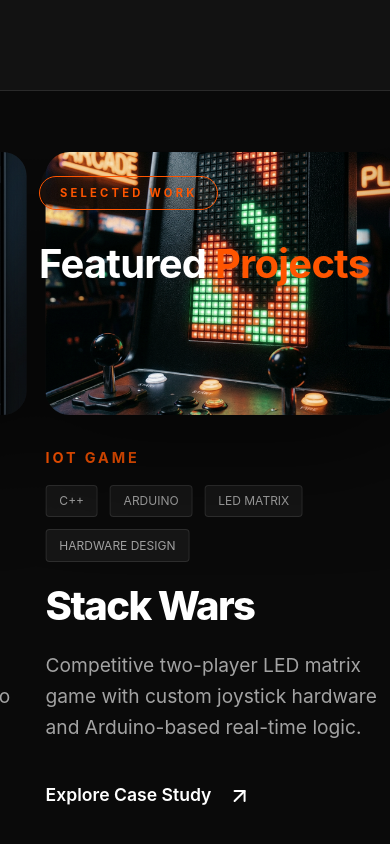
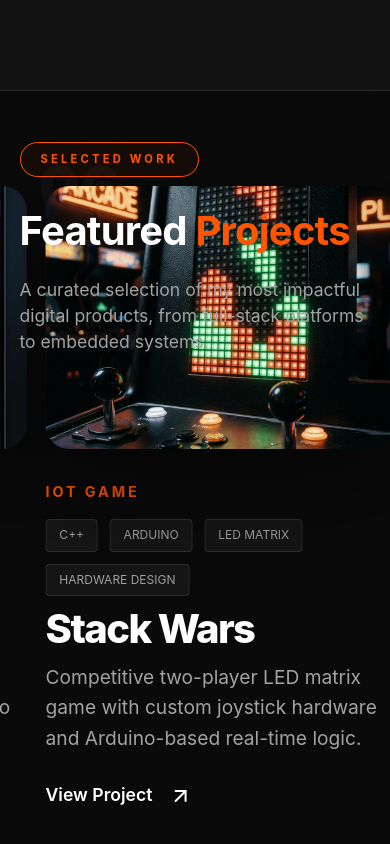
Before and after one commit to kramikkk/portfolio, a React (Vite) app: page / in a window 390 px wide. Shown: the part 7351-8195 px from the top of the page. Built offline with nearby package versions, Linux system fonts and the light colour scheme.

Commit message:
refactor: optimize Case Studies layout and header spacing for 1080p

```diff
--- a/src/components/CaseStudies.css
+++ b/src/components/CaseStudies.css
@@ -1,6 +1,7 @@
 .case-studies {
   background-color: var(--bg-primary);
-  height: 900vh; /* Scroll length for horizontal movement (increased for 8 projects) */
+  height: 900vh;
+  /* Scroll length for horizontal movement (increased for 8 projects) */
   position: relative;
 }
 
@@ -14,20 +15,17 @@
   justify-content: center;
 }
 
-.horizontal-header {
-  position: absolute;
-  top: 10%;
-  left: 5%;
-  z-index: 10;
-}
+
 
 .projects-horizontal-track {
   display: flex;
   height: 70vh;
   padding-left: 5%;
-  gap: 12vw; /* Increased gap for better spacing */
+  gap: 12vw;
+  /* Increased gap for better spacing */
   align-items: center;
-  width: max-content; /* CRITICAL: Allow track to be as wide as all projects */
+  width: max-content;
+  /* CRITICAL: Allow track to be as wide as all projects */
   will-change: transform;
 }
 
@@ -45,7 +43,7 @@
   grid-template-columns: 1.2fr 1fr;
   gap: 4rem;
   width: 100%;
-  align-items: center;
+  align-items: center; /* Keep vertically centered relative to each other */
 }
 
 .project-index {
@@ -67,7 +65,7 @@
   border-radius: 24px;
   overflow: hidden;
   background: #111;
-  box-shadow: 0 40px 100px rgba(0,0,0,0.5);
+  box-shadow: 0 40px 100px rgba(0, 0, 0, 0.5);
 }
 
 .image-reveal-mask {
@@ -92,7 +90,10 @@
 .project-details-horizontal {
   display: flex;
   flex-direction: column;
-  gap: 1.5rem;
+  gap: clamp(0.75rem, 1.5vh, 1.25rem);
+  justify-content: center;
+  /* Ensure text doesn't flow too long vertically */
+  max-width: 600px;
 }
 
 .project-cat-row {
@@ -134,11 +135,38 @@
   letter-spacing: -0.04em;
 }
 
+@media (min-width: 1440px) {
+  .project-title-huge {
+    font-size: 4.5rem;
+  }
+}
+
+@media (min-width: 1920px) {
+  .project-title-huge {
+    font-size: 5.5rem;
+  }
+}
+
 .project-description-large {
   font-size: 1.2rem;
   line-height: 1.6;
   color: var(--text-secondary);
   max-width: 450px;
+  margin: 0;
+}
+
+@media (min-width: 1440px) {
+  .project-description-large {
+    font-size: 1.15rem;
+    max-width: 500px;
+  }
+}
+
+@media (min-width: 1920px) {
+  .project-description-large {
+    font-size: 1.25rem;
+    max-width: 550px;
+  }
 }
 
 .view-project-link {
@@ -160,16 +188,20 @@
   .projects-horizontal-track {
     gap: 5vw;
   }
+
   .horizontal-project-card {
     width: 90vw;
   }
+
   .project-card-inner {
     grid-template-columns: 1fr;
     gap: 2rem;
   }
+
   .project-image-wrapper {
     aspect-ratio: 4/3;
   }
+
   .project-title-huge {
     font-size: 2.5rem;
   }
--- a/src/components/CaseStudies.tsx
+++ b/src/components/CaseStudies.tsx
@@ -14,7 +14,7 @@ const projects = [
   },
   {
     id: 2,
-    title: 'Smart Shoe Care',
+    title: 'SSCM',
     category: 'IoT & AI Solution',
     description: 'An automated IoT solution for shoe cleaning, sterilization, and drying with Google GenAI material classification.',
     image: '/images/shoes.png',
@@ -38,7 +38,7 @@ const projects = [
   },
   {
     id: 5,
-    title: 'SLT Translate',
+    title: 'SLT App',
     category: 'Mobile App / ML',
     description: 'Accessibility-focused mobile app providing real-time Sign Language to Text and Text to Sign translation.',
     image: '/images/slt.png',
@@ -62,7 +62,7 @@ const projects = [
   },
   {
     id: 8,
-    title: 'Smart Face Shield',
+    title: 'SFS',
     category: 'Health Tech / IoT',
     description: 'Wearable health-tech device with non-contact infrared temperature scanning and ultrasonic proximity monitoring.',
     image: '/images/shield.png',
@@ -81,7 +81,8 @@ const CaseStudies = () => {
   return (
     <section ref={containerRef} className="case-studies" id="work">
       <div className="horizontal-sticky-wrapper">
-        <div className="horizontal-header container">
+        <div className="container" style={{ position: 'absolute', top: '6%', left: 0, right: 0, zIndex: 10 }}>
+          <div className="horizontal-header">
             <motion.div
               initial={{ opacity: 0, y: 20 }}
               whileInView={{ opacity: 1, y: 0 }}
@@ -90,7 +91,9 @@ const CaseStudies = () => {
             >
               <div className="about-badge">SELECTED WORK</div>
               <h2 className="section-title">Featured <span className="highlight">Projects</span></h2>
+              <p className="section-subtitle" style={{ maxWidth: '400px' }}>A curated selection of my most impactful digital products, from full-stack platforms to embedded systems.</p>
             </motion.div>
+          </div>
         </div>
 
         <motion.div style={{ x }} className="projects-horizontal-track">
@@ -129,7 +132,7 @@ const CaseStudies = () => {
                     className="view-project-link"
                     whileHover={{ x: 10 }}
                   >
-                    Explore Case Study <ArrowUpRight size={24} />
+                    View Project <ArrowUpRight size={24} />
                   </motion.a>
                 </div>
               </div>
```
Lines whose indentation alone changed are shown as unchanged.
